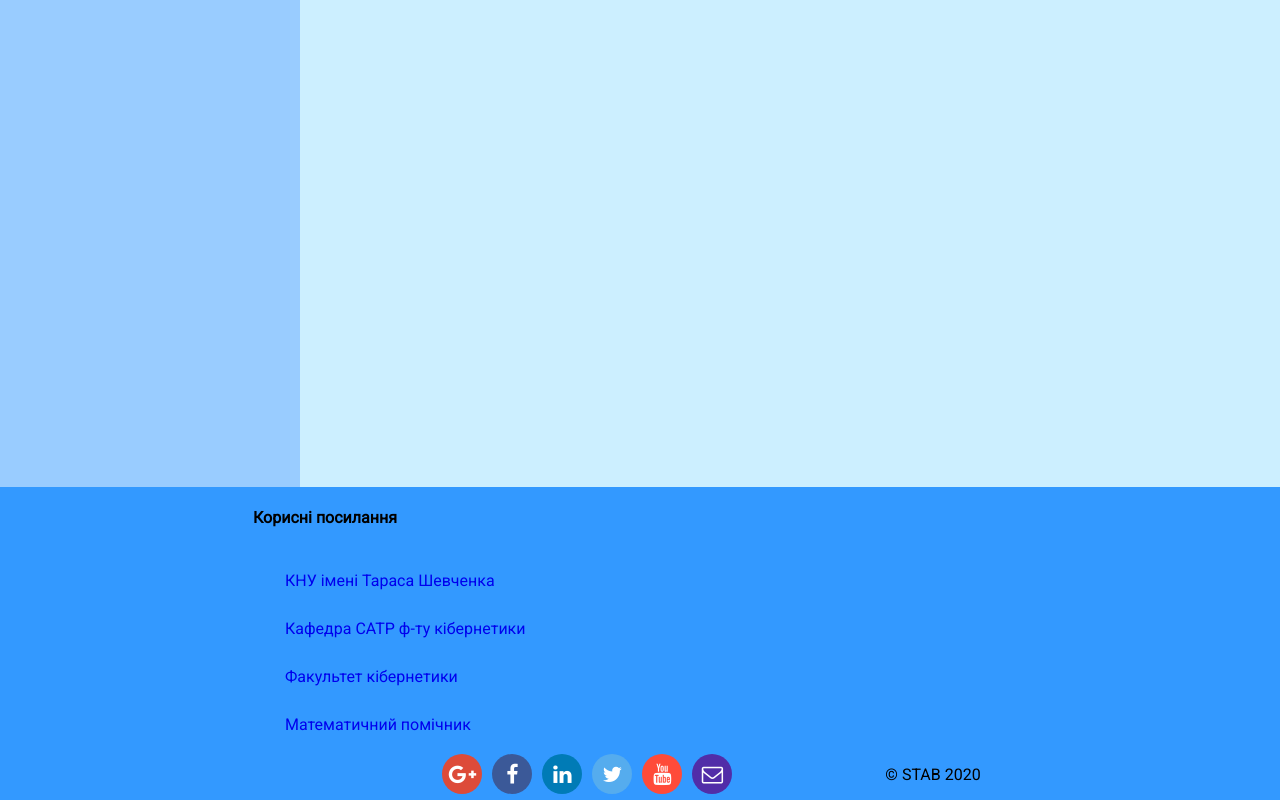
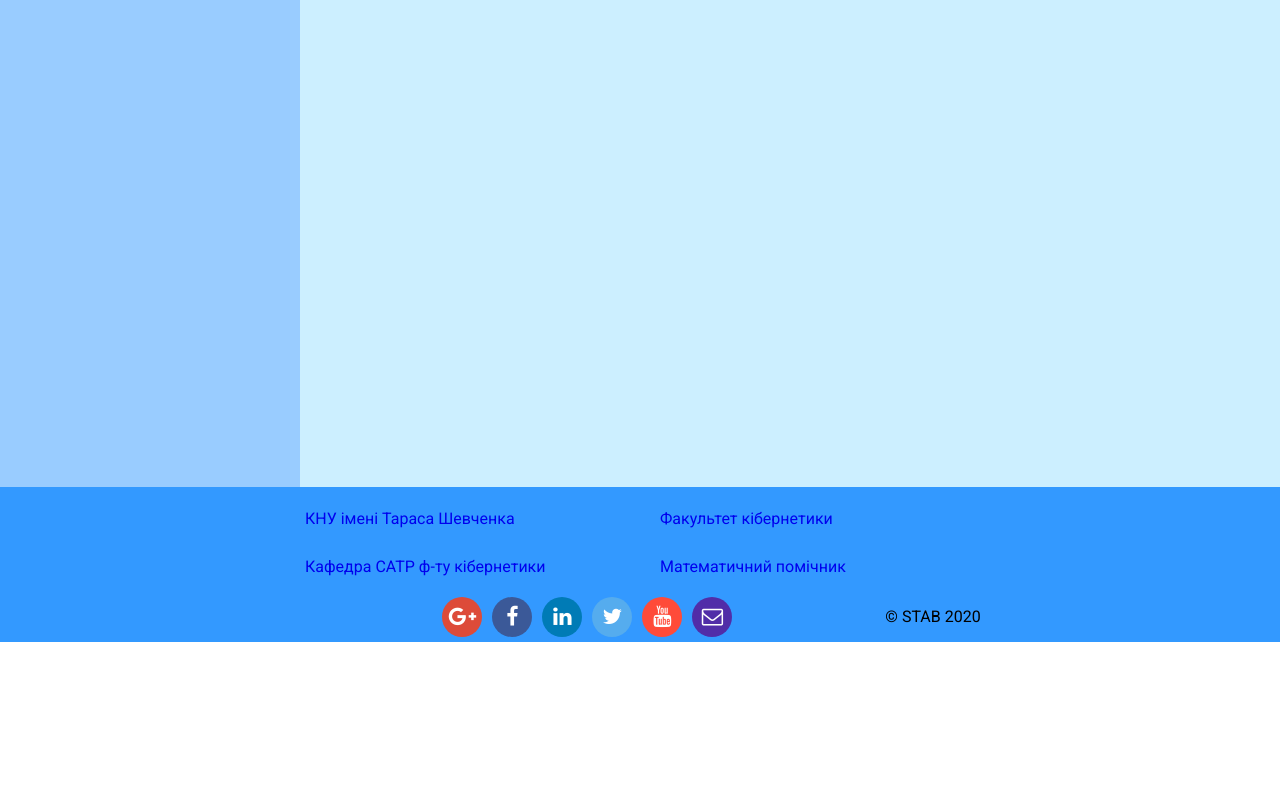
Before and after one commit to Dunridge/stab-univ, an Angular app: page / in a window 1280 px wide. Shown: the part 813-1613 px from the top of the page. After the commit the page ends 1455 px from the top, so only its background shows below. Built offline with nearby package versions, Linux system fonts and the light colour scheme.

Commit message:
fixed footer layout

```diff
--- a/src/app/footer/footer.component.css
+++ b/src/app/footer/footer.component.css
@@ -65,3 +65,9 @@ footer {
 .useful-links-header {
   white-space: nowrap;
 }
+
+.footer-container {
+  width: 700px;
+  position: relative;
+  left: 20px;
+}
--- a/src/app/footer/footer.component.html
+++ b/src/app/footer/footer.component.html
@@ -7,12 +7,17 @@
   <div fxFlex="100" fxFlex.gt-sm="60">
     <div fxLayout="row">
       <div fxFlex="40" fxFlexOffset="2px">
-        <h4 class="useful-links-header">Корисні посилання</h4>
         <mat-list>
-          <mat-list-item><a href="http://www.univ.kiev.ua/" mat-button>КНУ імені Тараса Шевченка</a></mat-list-item>
-          <mat-list-item><a href="http://satr.unicyb.kiev.ua/" mat-button>Кафедра САТР ф-ту кiбернетики</a></mat-list-item>
-          <mat-list-item><a href="http://csc.knu.ua/en/" mat-button>Факультет кібернетики</a></mat-list-item>
-          <mat-list-item><a href="https://www.mathway.com/" mat-button>Математичний помiчник</a></mat-list-item>
+          <div class="footer-container" fxLayout="row" fxLayoutGap="10">
+            <div fxFlex="50%">
+              <mat-list-item><a href="http://www.univ.kiev.ua/" mat-button>КНУ імені Тараса Шевченка</a></mat-list-item>
+              <mat-list-item><a href="http://satr.unicyb.kiev.ua/" mat-button>Кафедра САТР ф-ту кiбернетики</a></mat-list-item>
+            </div>
+            <div fxFlex="50%">
+              <mat-list-item><a href="http://csc.knu.ua/en/" mat-button>Факультет кібернетики</a></mat-list-item>
+              <mat-list-item><a href="https://www.mathway.com/" mat-button>Математичний помiчник</a></mat-list-item>
+            </div>
+          </div>
         </mat-list>
       </div>
     </div>
```
